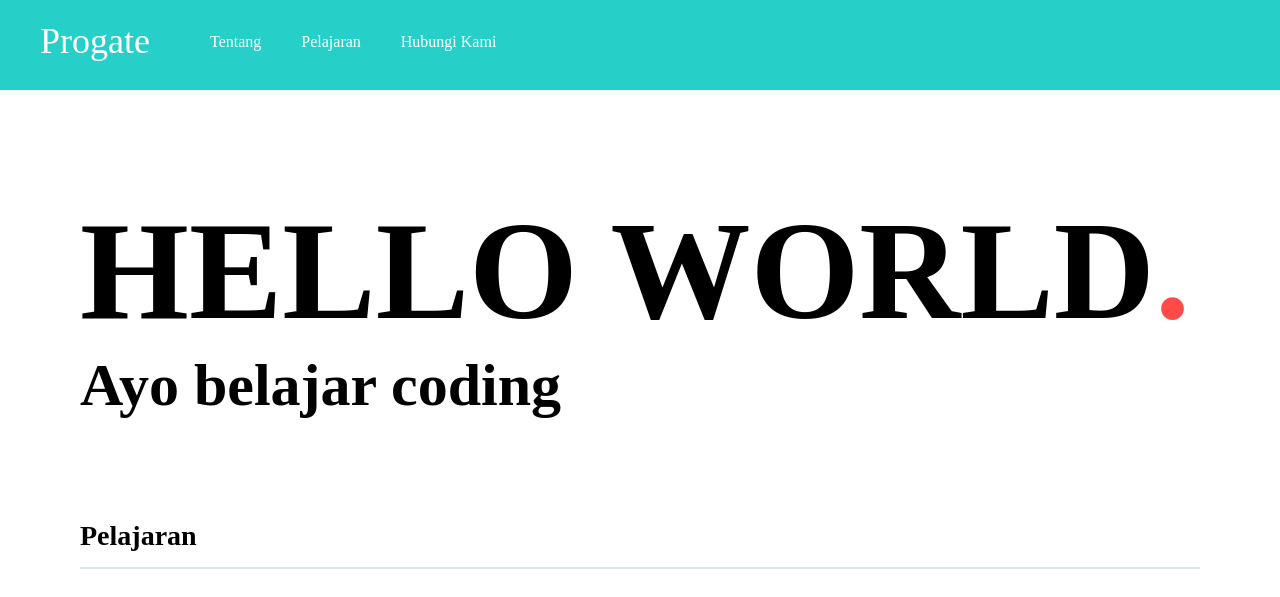
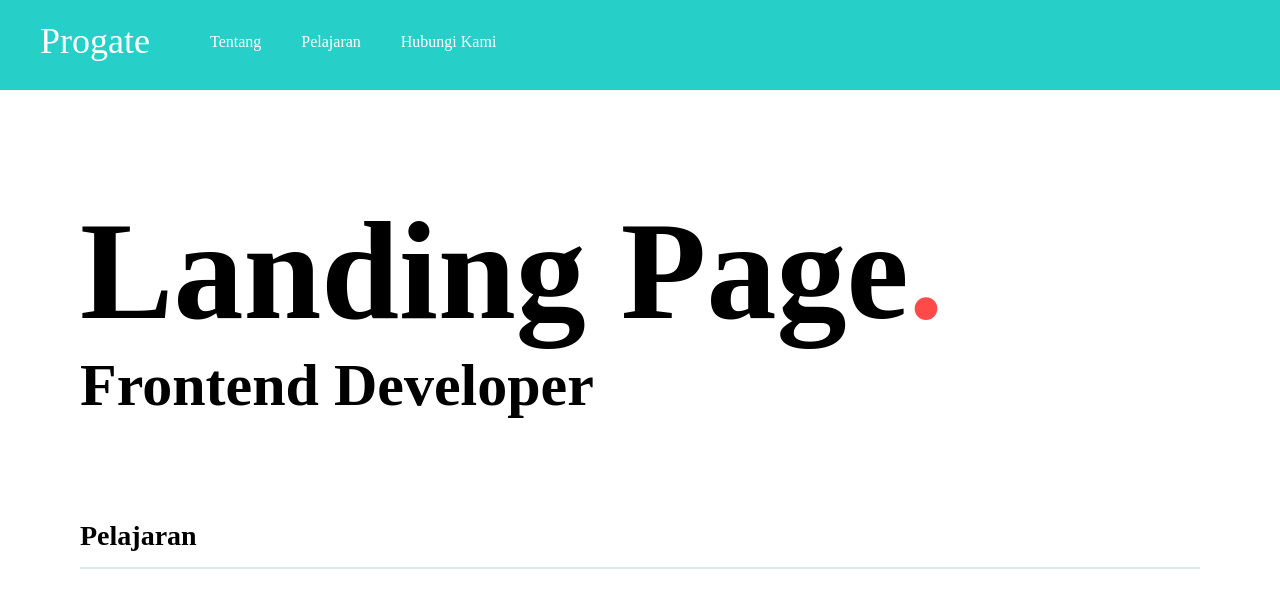
Before and after one commit to enderfo/enderfo.github.io, a plain HTML site: page index.html in a window 1280 px wide. Shown: the top 597 px of the page. Drawn offline with Linux system fonts and the light colour scheme.

Commit message:
Update index.html

```diff
--- a/index.html
+++ b/index.html
@@ -15,8 +15,8 @@
     </header>
 
     <div class=main-atas>
-      <h1>HELLO WORLD<span>.</span></h1>
-      <h2>Ayo belajar coding</h2>
+      <h1>Landing Page<span>.</span></h1>
+      <h2>Frontend Developer</h2>
     </div>
 
     <div class="main-tengah">
```
